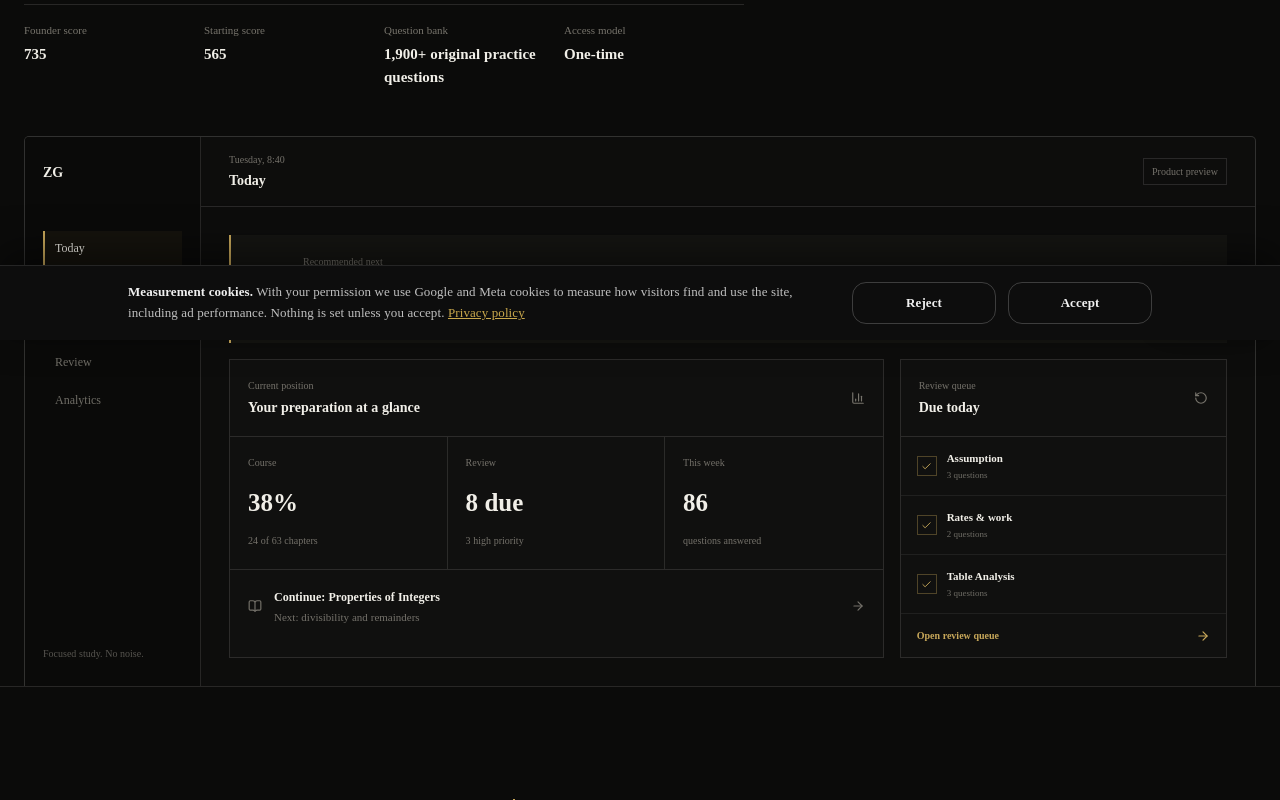
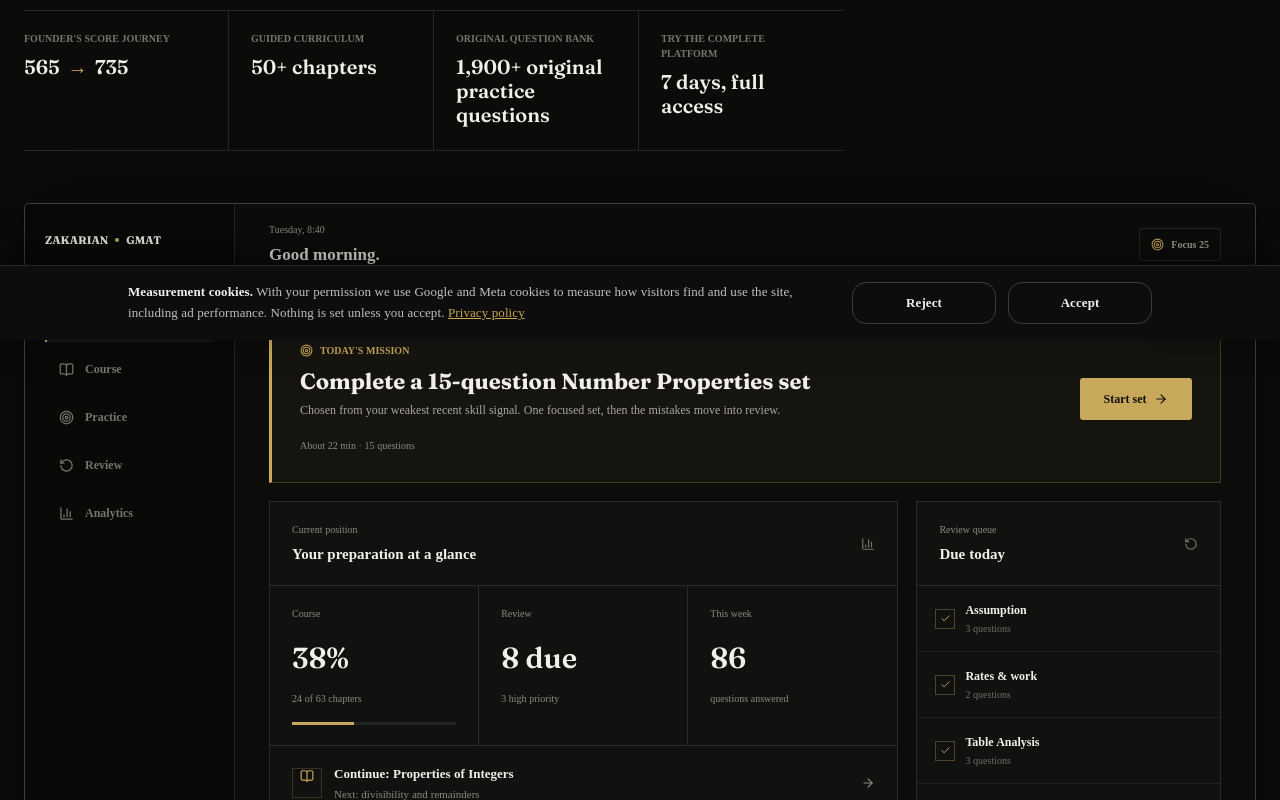
Before and after one commit to adamik771/gmat-platform, a Next.js app: page / in a window 1280 px wide. Shown: the part 460-1260 px from the top of the page. Built offline with nearby package versions, Linux system fonts and the light colour scheme; no server answers.

Commit message:
design(homepage): elevate product proof section

```diff
--- a/src/app/(marketing)/page.tsx
+++ b/src/app/(marketing)/page.tsx
@@ -152,20 +152,20 @@ export default function HomePage() {
           </p>
           <dl className="editorial-proofline">
             <div>
-              <dt>Founder score</dt>
-              <dd>735</dd>
+              <dt>Founder&apos;s score journey</dt>
+              <dd>565 <span aria-hidden="true">→</span> 735</dd>
             </div>
             <div>
-              <dt>Starting score</dt>
-              <dd>565</dd>
+              <dt>Guided curriculum</dt>
+              <dd>{CHAPTER_COUNT_CLAIM} chapters</dd>
             </div>
             <div>
-              <dt>Question bank</dt>
+              <dt>Original question bank</dt>
               <dd>{QUESTION_CLAIM}</dd>
             </div>
             <div>
-              <dt>Access model</dt>
-              <dd>One-time</dd>
+              <dt>Try the complete platform</dt>
+              <dd>{TRIAL_DAYS} days, full access</dd>
             </div>
           </dl>
         </div>
--- a/src/app/globals.css
+++ b/src/app/globals.css
@@ -545,25 +545,45 @@ sup {
 .editorial-proofline {
   display: grid;
   grid-template-columns: repeat(4, minmax(0, 1fr));
-  max-width: 720px;
-  margin: 42px 0 48px;
+  width: min(100%, 1040px);
+  margin: 48px 0 52px;
   border-top: 1px solid var(--editorial-line);
+  border-bottom: 1px solid var(--editorial-line);
 }
 
 .editorial-proofline > div {
-  padding: 17px 18px 0 0;
+  min-width: 0;
+  padding: 20px 22px 22px;
+  border-right: 1px solid var(--editorial-line);
+}
+
+.editorial-proofline > div:first-child {
+  padding-left: 0;
+}
+
+.editorial-proofline > div:last-child {
+  border-right: 0;
 }
 
 .editorial-proofline dt {
   color: var(--editorial-muted);
-  font-size: 11px;
+  font-size: 10px;
+  font-weight: 650;
+  text-transform: uppercase;
 }
 
 .editorial-proofline dd {
-  margin: 5px 0 0;
-  color: var(--editorial-text);
-  font-size: 15px;
-  font-weight: 650;
+  margin: 9px 0 0;
+  color: var(--editorial-text);
+  font-family: var(--font-fraunces), ui-serif, Georgia, serif;
+  font-size: 20px;
+  font-weight: 600;
+  line-height: 1.22;
+}
+
+.editorial-proofline dd span {
+  margin: 0 3px;
+  color: var(--editorial-gold);
 }
 
 .editorial-hero__product {
@@ -573,54 +593,89 @@ sup {
 
 .product-workbench {
   display: flex;
-  min-height: 520px;
+  min-height: 560px;
   overflow: hidden;
-  border: 1px solid rgba(241, 239, 232, 0.16);
+  border: 1px solid rgba(241, 239, 232, 0.22);
   border-bottom: 0;
   border-radius: 5px 5px 0 0;
-  background: #0d0d0c;
+  background: #0c0c0b;
+  box-shadow: 0 -18px 60px rgba(0, 0, 0, 0.24);
 }
 
 .product-workbench__rail {
   display: flex;
-  width: 176px;
-  flex: 0 0 176px;
+  width: 210px;
+  flex: 0 0 210px;
   flex-direction: column;
   border-right: 1px solid var(--editorial-line);
-  padding: 25px 18px;
-  background: #0a0a09;
-}
-
-.product-workbench__mark {
-  color: var(--editorial-text);
-  font-size: 14px;
-  font-weight: 750;
+  padding: 28px 20px;
+  background: #090908;
+}
+
+.product-workbench__brand {
+  display: flex;
+  align-items: center;
+  gap: 7px;
+  color: var(--editorial-text);
+  font-family: var(--font-fraunces), ui-serif, Georgia, serif;
+}
+
+.product-workbench__brand strong {
+  font-size: 11px;
+  font-weight: 650;
+}
+
+.product-workbench__brand span {
+  width: 4px;
+  height: 4px;
+  border-radius: 50%;
+  background: var(--editorial-gold);
 }
 
 .product-workbench__nav {
   display: grid;
-  gap: 4px;
-  margin-top: 48px;
+  gap: 6px;
+  margin-top: 52px;
 }
 
 .product-workbench__nav > div {
+  display: flex;
+  min-height: 42px;
+  align-items: center;
+  gap: 11px;
   border-left: 2px solid transparent;
-  padding: 8px 10px;
-  color: #6f6d66;
+  padding: 0 12px;
+  color: #77746d;
   font-size: 12px;
+  font-weight: 550;
+}
+
+.product-workbench__nav svg {
+  width: 15px;
+  height: 15px;
 }
 
 .product-workbench__nav > .is-active {
   border-left-color: var(--editorial-gold);
-  background: rgba(200, 168, 90, 0.06);
-  color: var(--editorial-text);
-}
-
-.product-workbench__rail-note {
+  background: rgba(200, 168, 90, 0.09);
+  color: var(--editorial-text);
+}
+
+.product-workbench__rail-status {
+  display: flex;
+  align-items: center;
+  gap: 8px;
   margin-top: auto;
-  color: #56544f;
+  color: #77746d;
   font-size: 10px;
-  line-height: 1.5;
+}
+
+.product-workbench__rail-status span {
+  width: 6px;
+  height: 6px;
+  border-radius: 50%;
+  background: #55b987;
+  box-shadow: 0 0 0 3px rgba(85, 185, 135, 0.1);
 }
 
 .product-workbench__main {
@@ -630,11 +685,11 @@ sup {
 
 .product-workbench__header {
   display: flex;
-  min-height: 70px;
+  min-height: 82px;
   align-items: center;
   justify-content: space-between;
   border-bottom: 1px solid var(--editorial-line);
-  padding: 0 28px;
+  padding: 0 34px;
 }
 
 .product-workbench__header p,
@@ -645,73 +700,102 @@ sup {
 }
 
 .product-workbench__header p,
-.product-workbench__header span,
-.product-workbench__mission p,
-.product-workbench__mission span,
+.product-workbench__mission-label,
+.product-workbench__mission > div > span,
 .product-workbench__section-heading p,
 .product-workbench__signals p,
 .product-workbench__signals span {
-  color: #74716a;
+  color: #8c8981;
   font-size: 10px;
 }
 
 .product-workbench__header strong {
-  margin-top: 2px;
-  color: var(--editorial-text);
-  font-size: 14px;
-}
-
-.product-workbench__header > span {
+  margin-top: 4px;
+  color: var(--editorial-text);
+  font-size: 17px;
+}
+
+.product-workbench__focus {
+  display: inline-flex;
+  align-items: center;
+  gap: 7px;
   border: 1px solid var(--editorial-line);
-  padding: 5px 8px;
+  border-radius: 3px;
+  padding: 8px 11px;
+  color: #aaa79f;
+  font-size: 10px;
+  font-weight: 650;
+}
+
+.product-workbench__focus svg {
+  width: 13px;
+  height: 13px;
+  color: var(--editorial-gold);
 }
 
 .product-workbench__body {
-  padding: 28px;
+  padding: 30px 34px 34px;
 }
 
 .product-workbench__mission {
-  display: grid;
-  grid-template-columns: auto minmax(0, 1fr) auto;
-  align-items: center;
+  display: flex;
+  align-items: center;
+  justify-content: space-between;
   gap: 18px;
-  border-left: 2px solid var(--editorial-gold);
-  padding: 19px 20px;
-  background: var(--editorial-surface-strong);
-}
-
-.product-workbench__mission-icon {
-  display: grid;
-  width: 34px;
-  height: 34px;
-  place-items: center;
+  border: 1px solid rgba(200, 168, 90, 0.26);
+  border-left: 3px solid var(--editorial-gold);
+  padding: 26px 28px;
+  background: #15140f;
+}
+
+.product-workbench__mission-copy {
+  min-width: 0;
+}
+
+.product-workbench__mission-label {
+  display: flex;
+  align-items: center;
+  gap: 7px;
   color: var(--editorial-gold);
-}
-
-.product-workbench__mission-icon svg {
-  width: 17px;
-  height: 17px;
+  font-weight: 700;
+  text-transform: uppercase;
+}
+
+.product-workbench__mission-label svg {
+  width: 13px;
+  height: 13px;
 }
 
 .product-workbench__mission h2 {
-  margin: 4px 0;
-  color: var(--editorial-text);
-  font-size: 17px;
+  margin: 10px 0 7px;
+  color: var(--editorial-text);
+  font-family: var(--font-fraunces), ui-serif, Georgia, serif;
+  font-size: 22px;
   font-weight: 650;
-  line-height: 1.3;
+  line-height: 1.2;
+}
+
+.product-workbench__mission p {
+  max-width: 680px;
+  margin: 0 0 12px;
+  color: #aaa79f;
+  font-size: 12px;
+  line-height: 1.55;
 }
 
 .product-workbench__mission button {
   display: inline-flex;
-  height: 38px;
+  min-width: 112px;
+  height: 42px;
+  justify-content: center;
   align-items: center;
   gap: 8px;
   border: 0;
   border-radius: 3px;
-  padding: 0 14px;
+  padding: 0 16px;
   background: var(--editorial-gold);
   color: #11100d;
-  font-size: 11px;
+  font-size: 12px;
   font-weight: 700;
   pointer-events: none;
 }
@@ -726,30 +810,30 @@ sup {
 
 .product-workbench__grid {
   display: grid;
-  grid-template-columns: minmax(0, 1.6fr) minmax(240px, 0.8fr);
-  gap: 16px;
-  margin-top: 16px;
+  grid-template-columns: minmax(0, 1.55fr) minmax(250px, 0.75fr);
+  gap: 18px;
+  margin-top: 18px;
 }
 
 .product-workbench__progress,
 .product-workbench__queue {
-  border: 1px solid var(--editorial-line);
-  background: var(--editorial-surface);
+  border: 1px solid rgba(241, 239, 232, 0.11);
+  background: #111110;
 }
 
 .product-workbench__section-heading {
   display: flex;
   align-items: center;
   justify-content: space-between;
-  padding: 18px;
+  padding: 20px 22px;
   border-bottom: 1px solid var(--editorial-line);
   color: #77746c;
 }
 
 .product-workbench__section-heading h3 {
-  margin: 3px 0 0;
-  color: var(--editorial-text);
-  font-size: 14px;
+  margin: 5px 0 0;
+  color: var(--editorial-text);
+  font-size: 15px;
   font-weight: 650;
 }
 
@@ -759,8 +843,8 @@ sup {
 }
 
 .product-workbench__signals > div {
-  min-height: 116px;
-  padding: 18px;
+  min-height: 130px;
+  padding: 20px 22px;
   border-right: 1px solid var(--editorial-line);
 }
 
@@ -770,10 +854,24 @@ sup {
 
 .product-workbench__signals strong {
   display: block;
-  margin: 13px 0 5px;
-  color: var(--editorial-text);
-  font-size: 25px;
+  margin: 14px 0 5px;
+  color: var(--editorial-text);
+  font-family: var(--font-fraunces), ui-serif, Georgia, serif;
+  font-size: 29px;
   font-weight: 550;
+}
+
+.product-workbench__progress-track {
+  height: 3px;
+  margin-top: 13px;
+  overflow: hidden;
+  background: rgba(241, 239, 232, 0.08);
+}
+
+.product-workbench__progress-track span {
+  display: block;
+  height: 100%;
+  background: var(--editorial-gold);
 }
 
 .product-workbench__course-row {
@@ -781,14 +879,24 @@ sup {
   align-items: center;
   justify-content: space-between;
   border-top: 1px solid var(--editorial-line);
-  padding: 18px;
-  color: #74716a;
+  padding: 18px 22px;
+  color: #8c8981;
 }
 
 .product-workbench__course-row > div {
   display: flex;
   align-items: center;
   gap: 12px;
+}
+
+.product-workbench__course-icon {
+  display: grid;
+  width: 30px;
+  height: 30px;
+  flex: 0 0 30px;
+  place-items: center;
+  border: 1px solid rgba(200, 168, 90, 0.22);
+  color: var(--editorial-gold);
 }
 
 .product-workbench__course-row span,
@@ -800,7 +908,7 @@ sup {
 .product-workbench__course-row strong {
   margin-bottom: 3px;
   color: var(--editorial-text);
-  font-size: 12px;
+  font-size: 13px;
 }
 
 .product-workbench__queue ul {
@@ -814,7 +922,7 @@ sup {
   align-items: center;
   gap: 10px;
   border-bottom: 1px solid rgba(241, 239, 232, 0.07);
-  padding: 13px 16px;
+  padding: 15px 18px;
 }
 
 .product-workbench__queue li > span {
@@ -838,22 +946,22 @@ sup {
 
 .product-workbench__queue strong {
   color: var(--editorial-text);
-  font-size: 11px;
+  font-size: 12px;
 }
 
 .product-workbench__queue small {
   margin-top: 2px;
   color: #6f6d66;
-  font-size: 9px;
+  font-size: 10px;
 }
 
 .product-workbench__queue-link {
   display: flex;
   align-items: center;
   justify-content: space-between;
-  padding: 14px 16px;
+  padding: 16px 18px;
   color: var(--editorial-gold);
-  font-size: 10px;
+  font-size: 11px;
   font-weight: 650;
 }
 
@@ -1375,8 +1483,10 @@ sup {
   }
 
   .product-workbench__rail {
-    width: 130px;
-    flex-basis: 130px;
+    width: 164px;
+    flex-basis: 164px;
+    padding-right: 14px;
+    padding-left: 14px;
   }
 
   .product-workbench__grid,
@@ -1447,6 +1557,28 @@ sup {
     margin-bottom: 34px;
   }
 
+  .editorial-proofline > div {
+    min-height: 96px;
+    padding: 18px 16px;
+  }
+
+  .editorial-proofline > div:nth-child(odd) {
+    padding-left: 0;
+  }
+
+  .editorial-proofline > div:nth-child(even) {
+    padding-right: 0;
+    border-right: 0;
+  }
+
+  .editorial-proofline > div:nth-child(-n + 2) {
+    border-bottom: 1px solid var(--editorial-line);
+  }
+
+  .editorial-proofline dd {
+    font-size: 17px;
+  }
+
   .editorial-hero__product {
     width: calc(100vw - 18px);
   }
@@ -1466,16 +1598,14 @@ sup {
   }
 
   .product-workbench__mission {
-    grid-template-columns: 1fr;
-    gap: 9px;
-  }
-
-  .product-workbench__mission-icon {
-    display: none;
+    align-items: stretch;
+    flex-direction: column;
+    gap: 18px;
+    padding: 22px 20px;
   }
 
   .product-workbench__mission button {
-    width: fit-content;
+    width: 100%;
   }
 
   .product-workbench__queue {
--- a/src/components/marketing/HeroDashboardCard.tsx
+++ b/src/components/marketing/HeroDashboardCard.tsx
@@ -3,60 +3,79 @@ import {
   BarChart3,
   BookOpen,
   Check,
+  LayoutDashboard,
   RotateCcw,
   Target,
 } from "lucide-react"
 
 const nav = [
-  { label: "Today", active: true },
-  { label: "Course", active: false },
-  { label: "Practice", active: false },
-  { label: "Review", active: false },
-  { label: "Analytics", active: false },
+  { label: "Today", icon: LayoutDashboard, active: true },
+  { label: "Course", icon: BookOpen, active: false },
+  { label: "Practice", icon: Target, active: false },
+  { label: "Review", icon: RotateCcw, active: false },
+  { label: "Analytics", icon: BarChart3, active: false },
 ]
 
 const signals = [
-  { label: "Course", value: "38%", detail: "24 of 63 chapters" },
+  { label: "Course", value: "38%", detail: "24 of 63 chapters", progress: 38 },
   { label: "Review", value: "8 due", detail: "3 high priority" },
   { label: "This week", value: "86", detail: "questions answered" },
 ]
 
+const reviewTopics = [
+  { label: "Assumption", count: "3 questions" },
+  { label: "Rates & work", count: "2 questions" },
+  { label: "Table Analysis", count: "3 questions" },
+]
+
 export default function HeroDashboardCard() {
   return (
-    <div className="product-workbench" aria-label="Zakarian GMAT product preview">
+    <div className="product-workbench" aria-label="Zakarian GMAT dashboard preview">
       <aside className="product-workbench__rail" aria-hidden="true">
-        <div className="product-workbench__mark">ZG</div>
+        <div className="product-workbench__brand">
+          <strong>ZAKARIAN</strong>
+          <span />
+          <strong>GMAT</strong>
+        </div>
         <div className="product-workbench__nav">
-          {nav.map((item) => (
-            <div
-              key={item.label}
-              className={item.active ? "is-active" : undefined}
-            >
-              {item.label}
+          {nav.map(({ label, icon: Icon, active }) => (
+            <div key={label} className={active ? "is-active" : undefined}>
+              <Icon />
+              {label}
             </div>
           ))}
         </div>
-        <div className="product-workbench__rail-note">Focused study. No noise.</div>
+        <div className="product-workbench__rail-status">
+          <span />
+          Study plan active
+        </div>
       </aside>
 
       <div className="product-workbench__main">
         <header className="product-workbench__header">
           <div>
             <p>Tuesday, 8:40</p>
-            <strong>Today</strong>
+            <strong>Good morning.</strong>
           </div>
-          <span>Product preview</span>
+          <div className="product-workbench__focus">
+            <Target aria-hidden="true" />
+            Focus 25
+          </div>
         </header>
 
         <div className="product-workbench__body">
           <section className="product-workbench__mission">
-            <div className="product-workbench__mission-icon" aria-hidden="true">
-              <Target />
-            </div>
-            <div>
-              <p>Recommended next</p>
+            <div className="product-workbench__mission-copy">
+              <div className="product-workbench__mission-label">
+                <Target aria-hidden="true" />
+                Today&apos;s mission
+              </div>
               <h2>Complete a 15-question Number Properties set</h2>
-              <span>Selected from your weakest recent skill signal · about 22 min</span>
+              <p>
+                Chosen from your weakest recent skill signal. One focused set,
+                then the mistakes move into review.
+              </p>
+              <span>About 22 min · 15 questions</span>
             </div>
             <button type="button" tabIndex={-1}>
               Start set
@@ -79,12 +98,19 @@ export default function HeroDashboardCard() {
                     <p>{signal.label}</p>
                     <strong>{signal.value}</strong>
                     <span>{signal.detail}</span>
+                    {signal.progress !== undefined && (
+                      <div className="product-workbench__progress-track" aria-hidden="true">
+                        <span style={{ width: `${signal.progress}%` }} />
+                      </div>
+                    )}
                   </div>
                 ))}
               </div>
               <div className="product-workbench__course-row">
                 <div>
-                  <BookOpen aria-hidden="true" />
+                  <span className="product-workbench__course-icon">
+                    <BookOpen aria-hidden="true" />
+                  </span>
                   <span>
                     <strong>Continue: Properties of Integers</strong>
                     Next: divisibility and remainders
@@ -103,18 +129,12 @@ export default function HeroDashboardCard() {
                 <RotateCcw aria-hidden="true" />
               </div>
               <ul>
-                <li>
-                  <span><Check aria-hidden="true" /></span>
-                  <div><strong>Assumption</strong><small>3 questions</small></div>
-                </li>
-                <li>
-                  <span><Check aria-hidden="true" /></span>
-                  <div><strong>Rates &amp; work</strong><small>2 questions</small></div>
-                </li>
-                <li>
-                  <span><Check aria-hidden="true" /></span>
-                  <div><strong>Table Analysis</strong><small>3 questions</small></div>
-                </li>
+                {reviewTopics.map((topic) => (
+                  <li key={topic.label}>
+                    <span><Check aria-hidden="true" /></span>
+                    <div><strong>{topic.label}</strong><small>{topic.count}</small></div>
+                  </li>
+                ))}
               </ul>
               <div className="product-workbench__queue-link">
                 Open review queue
```
